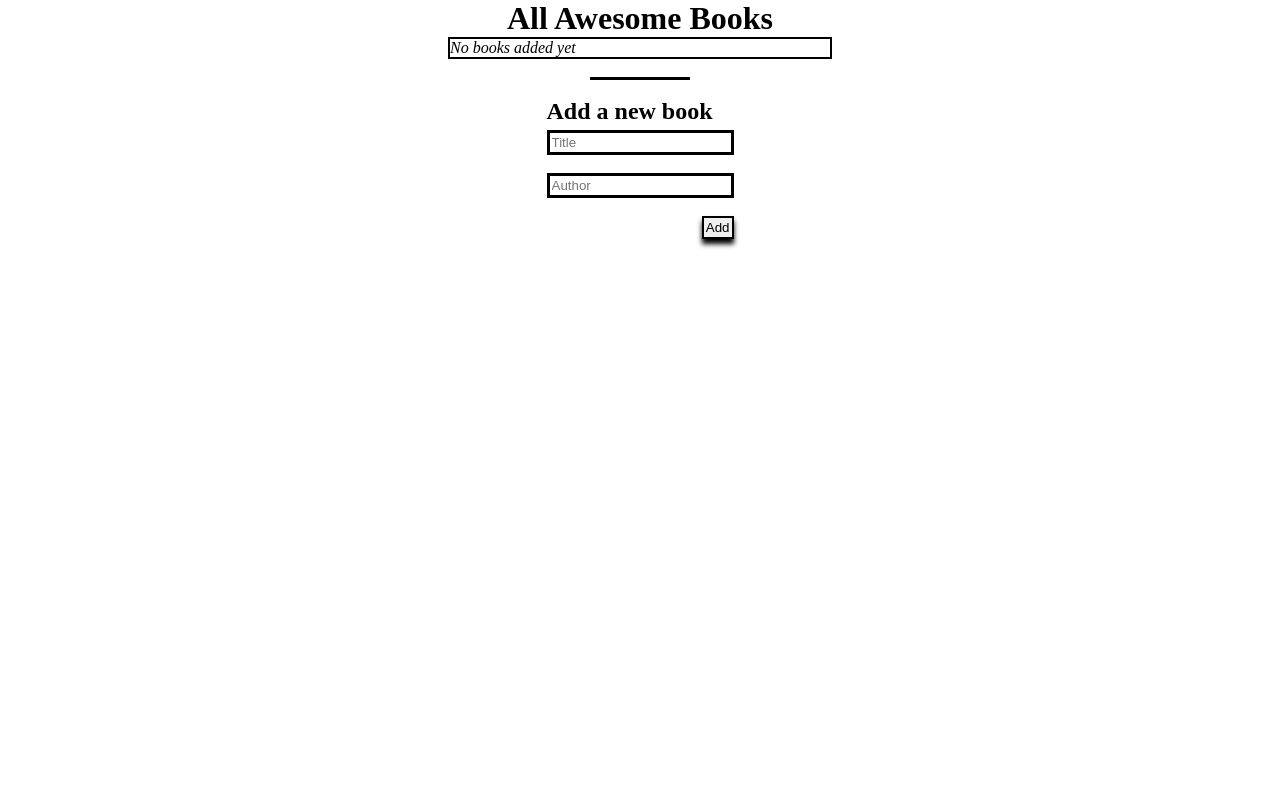
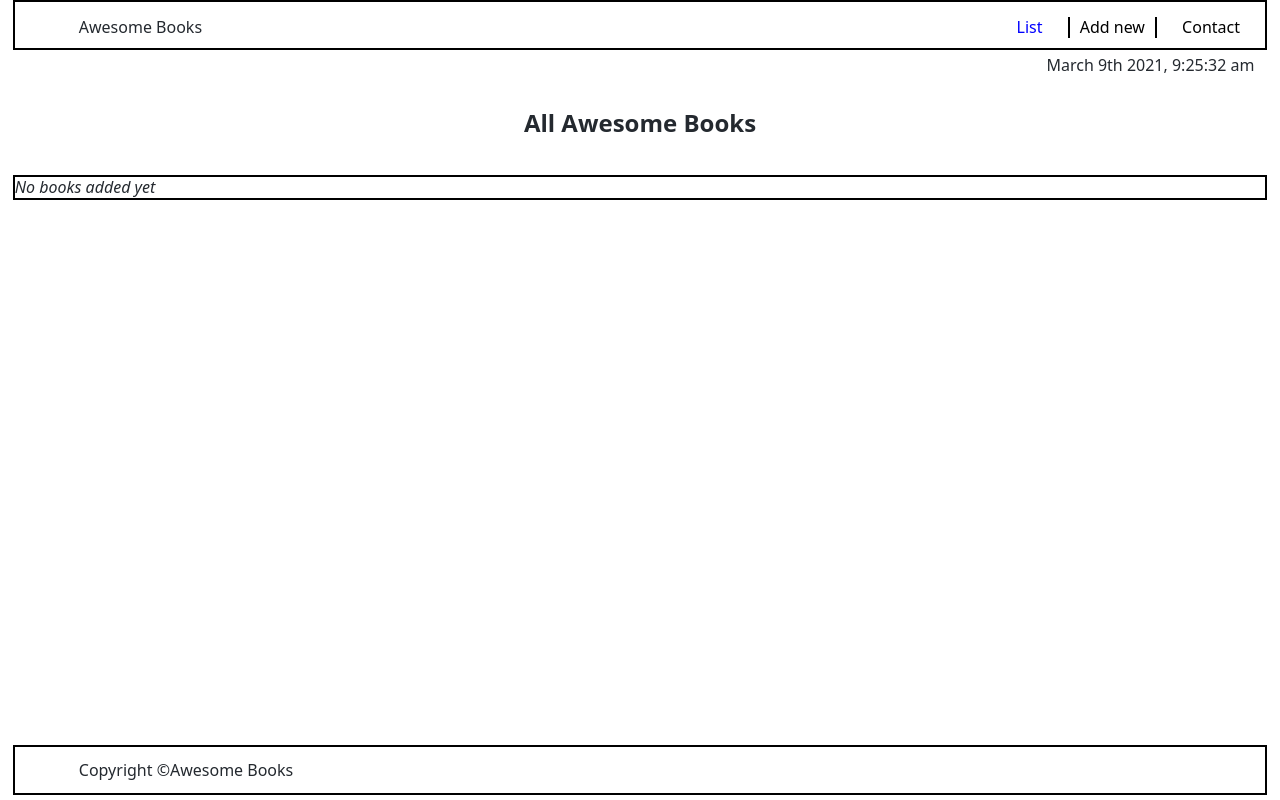
Before and after one commit to devMunyi/awesome_books, a website: page index.html in a window 1280 px wide. Drawn offline with Linux system fonts and the light colour scheme.

Commit message:
complete website with navigation

```diff
--- a/css/styles.css
+++ b/css/styles.css
@@ -1,3 +1,5 @@
+@import url('https://fonts.googleapis.com/css2?family=Montserrat:wght@500&display=swap');
+
 * {
   padding: 0;
   margin: 0;
@@ -8,20 +10,48 @@ html {
   scroll-behavior: smooth;
 }
 
+body {
+  /* font-family: 'Montserrat', sans-serif; */
+  font-family: system-ui, -apple-system, BlinkMacSystemFont, 'Segoe UI', Roboto, Oxygen, Ubuntu, Cantarell, 'Open Sans', 'Helvetica Neue', sans-serif;
+  font-weight: 400;
+  line-height: 21px;
+  color: #24292f;
+  font-style: normal;
+}
+
+header ul {
+  list-style: none;
+}
+
+a {
+  text-decoration: none;
+  color: #000;
+}
+
 main {
   display: flex;
   flex-direction: column;
   align-items: center;
-  height: 100vh;
-  width: 100vw;
+  height: calc(100vh - 125px);
+  width: 100%;
 }
 
-#books-section {
+.dateinfo {
+  display: flex;
+  justify-content: end;
+  width: 98%;
+  padding-top: 5px;
+  height: 20px;
+}
+
+#books-list {
+  width: 100%;
+}
+
+.wrap-books-list {
+  width: inherit;
   display: flex;
   justify-content: center;
-
-  /* border: 2px solid black; */
-  width: 100%;
 }
 
 .book {
@@ -36,7 +66,7 @@ main {
 
 #books {
   border: 2px solid black;
-  width: 30%;
+  width: 98%;
 }
 
 .title-and-author {
@@ -62,15 +92,101 @@ main {
   padding-bottom: 5px;
 }
 
+.book-input__container {
+  width: 100%;
+}
+
 .add-book-input {
   border: 3px solid #000;
-  padding: 2px;
+  padding: 8px;
+  width: 100%;
+}
+
+#add-books {
+  display: none;
+  flex-direction: column;
+  width: 80%;
+  align-items: center;
+}
+
+#add-book-form {
+  width: 50%;
 }
 
 .add-book-btn {
   float: right;
+  padding: 2px 5px;
 }
 
 .text-center {
   text-align: center;
 }
+
+header,
+footer {
+  height: 50px;
+  border: 2px solid black;
+  width: 98%;
+  padding-left: 5%;
+  margin: 0 auto;
+}
+
+.nav__container {
+  height: inherit;
+  display: flex;
+  align-items: center;
+  justify-content: space-between;
+}
+
+.brand-name {
+  flex: 1;
+}
+
+.nav-right__list-container {
+  display: flex;
+  justify-content: space-evenly;
+  flex: 0.3;
+}
+
+.nav-right__list-container > li:nth-child(even) {
+  border-left: 2px solid #000;
+  border-right: 2px solid #000;
+}
+
+.nav-right__list-item {
+  padding: 0 10px;
+}
+
+.footer {
+  display: flex;
+  align-items: center;
+  margin: 0 auto;
+}
+
+.hide {
+  display: none;
+}
+
+.show {
+  display: block;
+}
+
+.remove_book-btn__container {
+  margin-right: 10px;
+}
+
+.contact-details-list__container {
+  padding-left: 1em !important;
+}
+
+.contact-detail-list-item {
+  margin-left: 1em !important;
+}
+
+.active {
+  color: blue !important;
+}
+
+.black {
+  color: #000;
+}
--- a/index.html
+++ b/index.html
@@ -8,19 +8,35 @@
     <link rel="stylesheet" href="./css/styles.css" />
   </head>
   <body>
+    <header>
+      <nav class="nav__container">
+        <div class="brand-name">Awesome Books</div>
+        <ul class="nav-right__list-container">
+          <li class="nav-right__list-item"><a class="nav__item active" onclick="toggleSection('books-list')" href="javascript:void(0)"> List </a></li>
+          <li class="nav-right__list-item"><a class="nav__item" onclick="toggleSection('add-books')" href="javascript:void(0)">Add new </a></li>
+          <li class="nav-right__list-item"><a class="nav__item" onclick="toggleSection('contact')" href="javascript:void(0)">Contact</a></li>
+        </ul>
+      </nav>
+    </header>
+    <div class="dateinfo">
+      <p>March 9th 2021, 9:25:32 am</p>
+    </div>
     <main class="main-wrapper">
-      <h1 class="main-title">All Awesome Books</h1>
-      <section id="books-section">
-        <div id="books" class="books books-list">
 
+      <section class="section" id="books-list">
+        <br><br>
+        <h1 class="main-title text-center">All Awesome Books</h1>
+        <br /><br />
+        <div class="wrap-books-list">
+          <div id="books" class="books books-list"></div>
         </div>
       </section>
-      <br />
-      <div class="guide-rule"></div>
-      <br>
 
-      <section id="add-books">
+      <!-- add book section -->
+      <section id="add-books" class="section">
+        <br><br>
         <h1 class="add-book-title">Add a new book</h1>
+        <br><br>
         <form id="add-book-form" action="" method="post">
           <div class="book-input__container">
             <input
@@ -49,7 +65,24 @@
           </div>
         </form>
       </section>
+
+       <!-- contact section -->
+       <section class="section hide" id="contact">
+        <br><br>
+        <h1 class="contact-title">Contact Information</h1>
+        <br><br>
+        <p class="contact-desc">
+          Do you have any questions or you just want to say "Hello"? <br> You can reach out to us.
+        </p>
+        <br>
+        <ul class="contact-details-list__container">
+          <li class="contact-detail-list-item">Our e-mail: mail@gmail.com</li>
+          <li class="contact-detail-list-item">Our phone number: 254117923438221</li>
+          <li class="contact-detail-list-item">Our address: Streetname 22 84503 City, Country</li>
+        </ul>
+      </section>
     </main>
+    <footer class="footer"><p>Copyright &copy;Awesome Books</p></footer>
     <script src="./js/main.js"></script>
   </body>
 </html>
--- a/js/main.js
+++ b/js/main.js
@@ -18,7 +18,9 @@ class Awesomebooks {
     const books = Awesomebooks.getBookList();
     const booksCount = books.length;
     const lastBookIndex = booksCount - 1;
-    const lastAddedBookId = books[lastBookIndex]?.id ? books[lastBookIndex].id : 0;
+    const lastAddedBookId = books[lastBookIndex]?.id
+      ? books[lastBookIndex].id
+      : 0;
 
     return lastAddedBookId + 1;
   }
@@ -93,3 +95,71 @@ document.getElementById('add-book-form').addEventListener('submit', (e) => {
   document.getElementById('title').value = '';
   document.getElementById('author').value = '';
 });
+
+// Add active class to the current button (highlight it)
+// var header = document.querySelector('.nav-right__list-container');
+const links = document.getElementsByClassName('nav__item');
+for (let i = 0; i < links.length; i += 1) {
+  links[i].addEventListener('click', function () {
+    const current = document.getElementsByClassName('active');
+    current[0].className = current[0]?.className?.replace(' active', '');
+    this.className += ' active';
+  });
+}
+
+/* eslint-disable-next-line no-unused-vars */
+function toggleSection(domId) {
+  if (domId === 'books-list') {
+    document.getElementById('add-books').style.display = 'none';
+    document.getElementById('contact').style.display = 'none';
+    document.getElementById('books-list').style.display = 'block';
+  }
+
+  if (domId === 'add-books') {
+    document.getElementById('books-list').style.display = 'none';
+    document.getElementById('contact').style.display = 'none';
+    document.getElementById('add-books').style.display = 'flex';
+  }
+
+  if (domId === 'contact') {
+    document.getElementById('books-list').style.display = 'none';
+    document.getElementById('add-books').style.display = 'none';
+    document.getElementById('contact').style.display = 'block';
+  }
+}
+
+// function timeConversion12Hours(dt) {
+//   //slice time for conversion
+//   let ot = dt.slice(11, 16);
+//   let mt = dt.slice(11, 16);
+
+//   /* let lastTwo = mt.slice(-2); */
+//   let firstTwo = mt.slice(0, 2);
+//   let intFirstTwo = parseInt(firstTwo);
+//   let timeZeroIndex = mt.slice(0, 1);
+
+//   /* console.log("ZERO INDEX VALUE IS => ", timeZeroIndex); */
+
+//   if (intFirstTwo == '00') {
+//     intFirstTwo += 12;
+//     mt = mt.replace(firstTwo, intFirstTwo) + 'AM';
+//   } else if (intFirstTwo < 12 && intFirstTwo != '00' && timeZeroIndex != 0) {
+//     mt = mt + 'AM';
+//   } else if (intFirstTwo < 12 && intFirstTwo != '00' && timeZeroIndex == 0) {
+//     mt = mt.replace('0', '') + 'AM';
+//   } else if (intFirstTwo > 12) {
+//     intFirstTwo -= 12;
+//     mt = mt.replace(firstTwo, intFirstTwo) + 'PM';
+//   } else {
+//     if (intFirstTwo == 12) {
+//       mt = mt + 'PM';
+//     }
+//   }
+
+//   dt = dt.replace(ot, mt);
+//   return dt;
+// }
+
+// function sliceDatetime(dt) {
+//   return dt.slice(0, 16);
+// }
```
